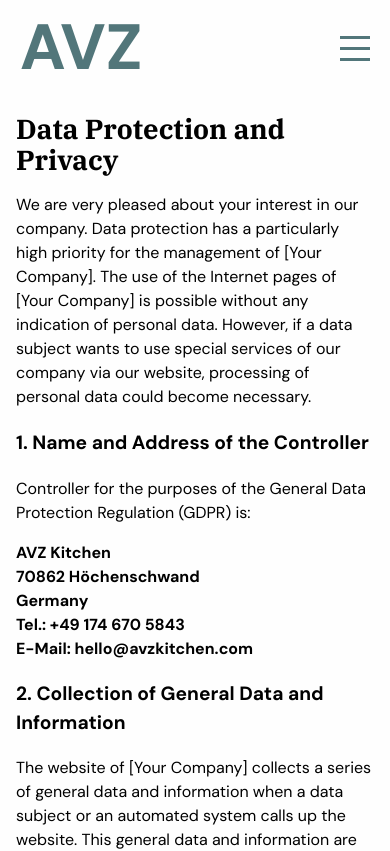
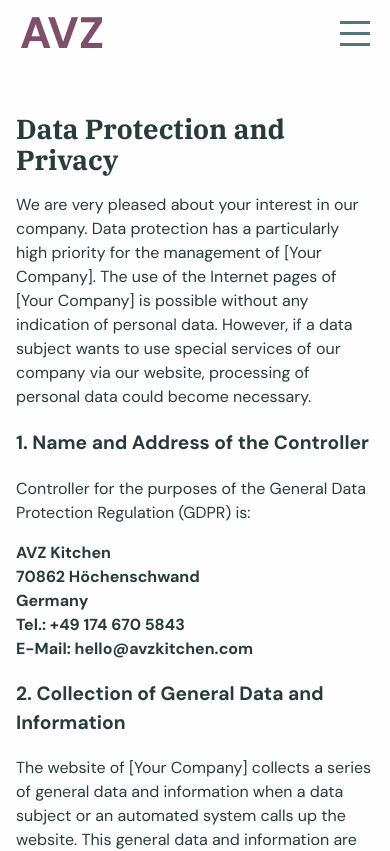
Before and after one commit to avz-kitchen/avzkitchen, a React (Vite) app in the folder portfolio/: page /data in a window 390 px wide. Shown: the top 851 px of the page. Built offline with nearby package versions, Linux system fonts and the light colour scheme.

Commit message:
Update styles for improved visual consistency and responsiveness; adjust logo font size, button colors, and add CSS variables for better theme management.

```diff
--- a/portfolio/src/App.scss
+++ b/portfolio/src/App.scss
@@ -61,14 +61,14 @@
 
 .logo {
   height: 4.375rem;
-  font-size: 64px;
+  font-size: 44px;
   font-weight: 800;
-  color: $light-primary-color;
+  color: $light-secondary-color;
   text-align: left;
   transition: filter 300ms;
-
   &:hover {
-    filter: drop-shadow(0 0 0.125rem $dark-primary-color);
+   color: $dark-primary-color;
+    filter: brightness(0.8);
   }
 }
 
--- a/portfolio/src/components/contactSection/ContactSection.scss
+++ b/portfolio/src/components/contactSection/ContactSection.scss
@@ -64,7 +64,7 @@
           transition: background-color 0.3s ease;
 
           &:hover {
-            background-color: #90A252;
+            background-color: $dark-primary-color;;
           }
 
           &:focus {
--- a/portfolio/src/components/navbar/navbar.scss
+++ b/portfolio/src/components/navbar/navbar.scss
@@ -129,6 +129,7 @@
           padding: 20px 0;
           width: 100%;
           text-align: center;
+          color: $dark-text-color;
         }
       }
     }
@@ -138,11 +139,14 @@
       display: flex;
       grid-column: span 1;
       justify-content: flex-end;
+
     }
 
     // Show close button in mobile full-screen nav
     .close-button {
       display: block;
+                color: $dark-text-color;
+
     }
   }
 }
--- a/portfolio/src/index.css
+++ b/portfolio/src/index.css
@@ -8,11 +8,13 @@
   text-rendering: optimizeLegibility;
   -webkit-font-smoothing: antialiased;
   -moz-osx-font-smoothing: grayscale;
+  color: var(--text-color);
 }
 
 a {
   font-weight: 500;
   text-decoration: inherit;
+  color: var(--text-color);
 }
 
 /* Use clamp for responsive font sizes */
@@ -69,7 +71,7 @@
   /* Responsive font size */
   font-weight: 500;
   font-family: "Avenir";
-  background-color: #85A9AD;
+  background-color: var(--button-color);
   cursor: pointer;
   border-radius: 120px;
   color: #F9FBFB;
@@ -77,7 +79,7 @@
 }
 
 button:hover {
-  background-color: #738242;
+  background-color: var(--accent-color);
   color: #F9FBFB;
 
 }
--- a/portfolio/src/variables.scss
+++ b/portfolio/src/variables.scss
@@ -1,7 +1,7 @@
 $light-primary-color: #52767A;
 $light-background-color: #fefefe;
 $light-text-color: #293B3D;
-$light-secondary-color: #85A9AD;
+$light-secondary-color: #7E4E6A;
 
 $dark-primary-color: #5E3B4F;
 $dark-background-color: #293B3D;
@@ -14,6 +14,8 @@
   --primary-color: #{$light-primary-color};
   --background-color: #{$light-background-color};
   --text-color: #{$light-text-color};
+  --accent-color: #{$dark-primary-color};
+  --button-color: #{$light-secondary-color};
 }
 
 .dark-mode {
```
